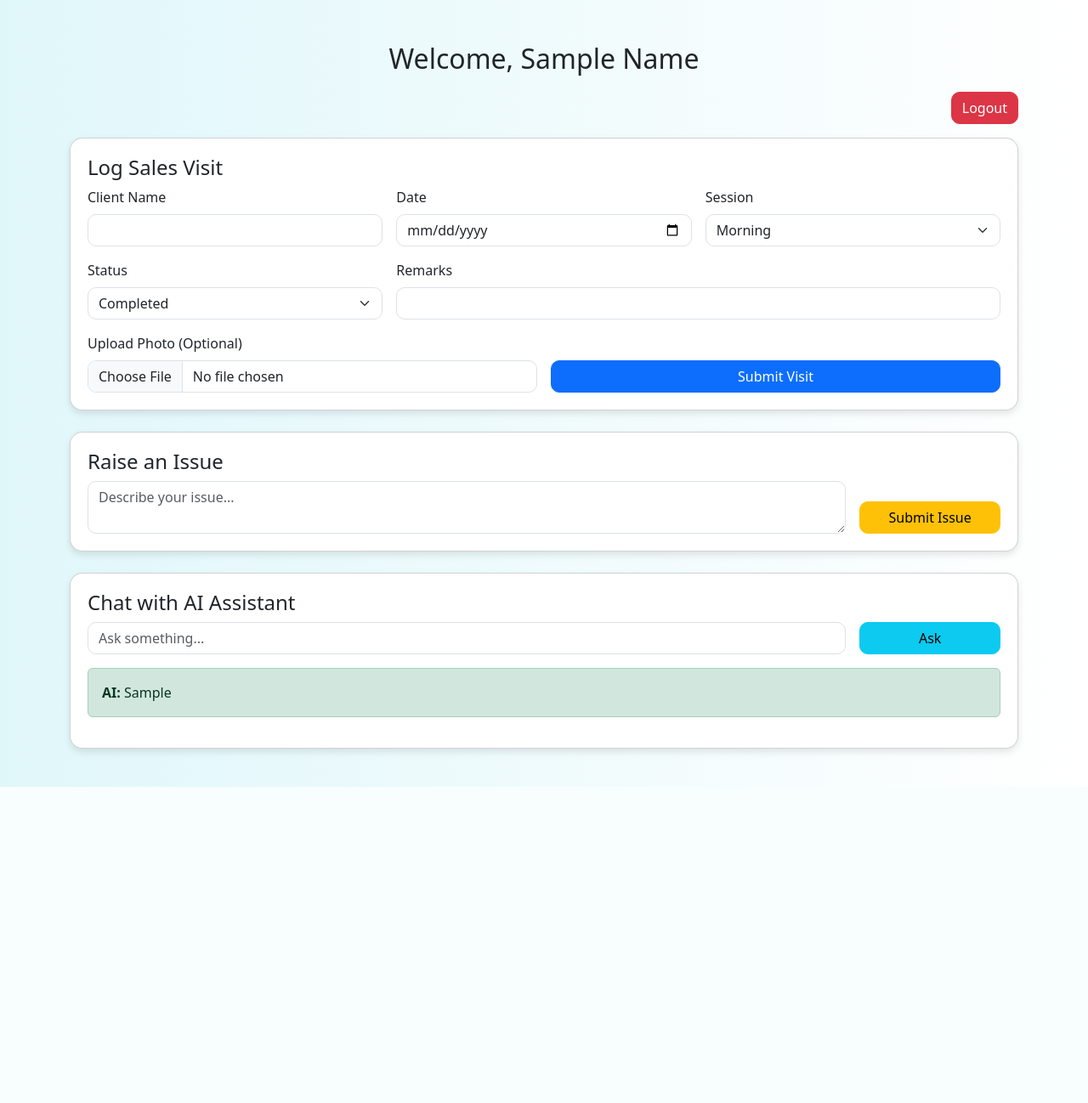
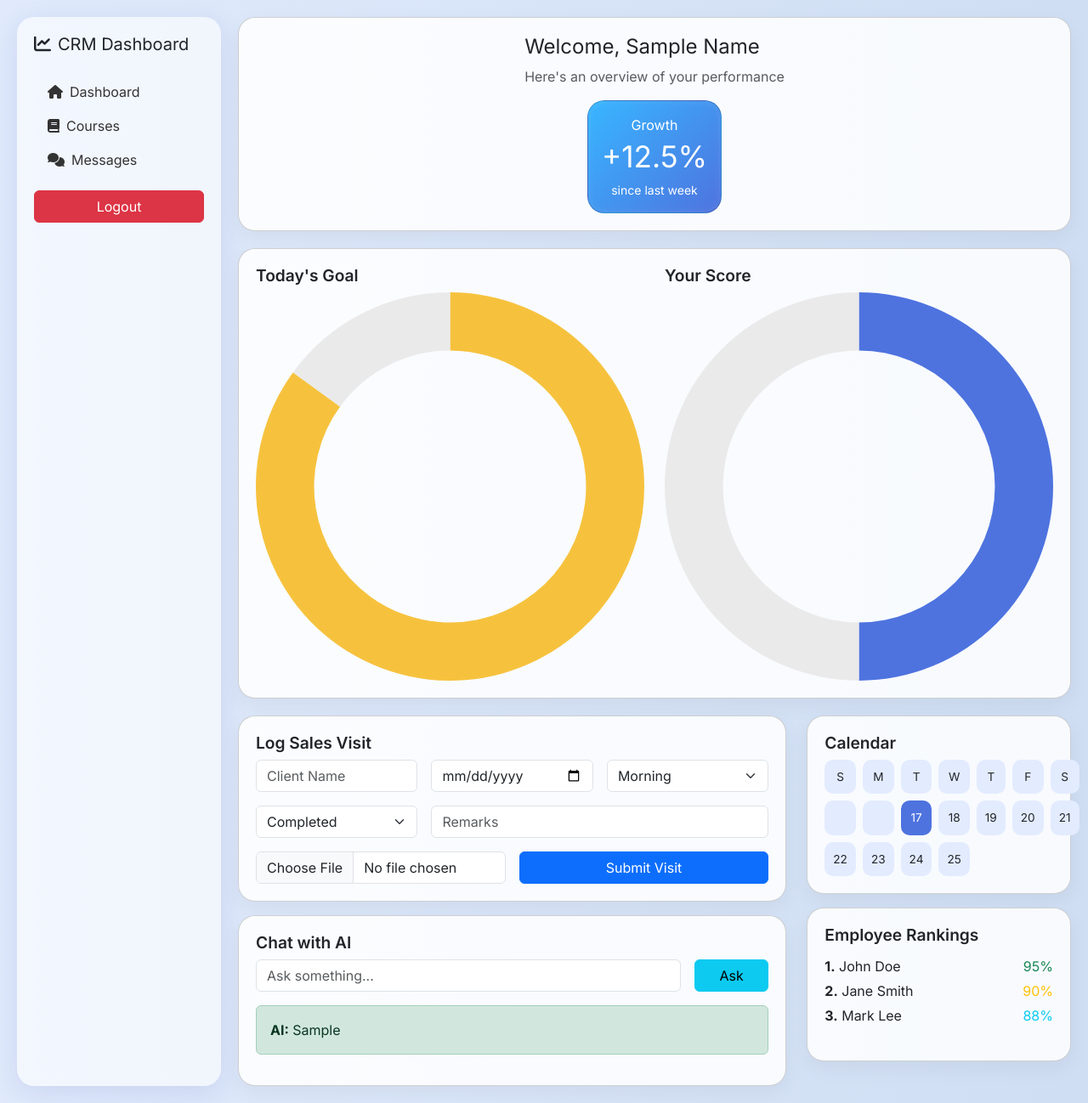
Before and after one commit to avhishekz/sales-visit-system, a Flask app: template templates/employee_dashboard.html in a window 1280 px wide. Shown: the whole page at 85% size. Before the commit the page ends 926 px from the top, so only its background shows below. Run offline with Flask 3, Linux system fonts and the light colour scheme; the template is opened without the code that fills it: most values are stand-ins (such as "Sample title", 1, 10 or a date in 2020); parts of the project's set-up code (start-up, migrations or seed data) failed here and were passed over.

Commit message:
Updated employee dashboard UI and added features

```diff
--- a/templates/employee_dashboard.html
+++ b/templates/employee_dashboard.html
@@ -3,62 +3,155 @@
 <head>
   <meta charset="UTF-8">
   <title>Employee Dashboard</title>
+  <link href="https://fonts.googleapis.com/css2?family=Inter:wght@400;600;700&display=swap" rel="stylesheet">
   <link rel="stylesheet" href="https://cdn.jsdelivr.net/npm/bootstrap@5.3.3/dist/css/bootstrap.min.css">
+  <script src="https://cdn.jsdelivr.net/npm/chart.js"></script>
+  <link rel="stylesheet" href="https://cdnjs.cloudflare.com/ajax/libs/font-awesome/6.0.0/css/all.min.css">
   <style>
     body {
-            background: linear-gradient(to right, #e0f7fa, #ffffff);
+      background: linear-gradient(to right, #e0eafc, #cfdef3);
+      font-family: 'Inter', sans-serif;
+      margin: 0;
       padding: 20px;
     }
-        .container {
-            margin-top: 30px;
+    .dashboard-wrapper {
+      display: flex;
+      gap: 20px;
     }
-        h2 {
-            margin-bottom: 20px;
+    .sidebar {
+      width: 240px;
+      background: rgba(255, 255, 255, 0.6);
+      border-radius: 20px;
+      padding: 20px;
+      box-shadow: 0 8px 32px rgba(31, 38, 135, 0.1);
+      backdrop-filter: blur(6px);
+    }
+    .main-content {
+      flex: 1;
+      display: flex;
+      flex-direction: column;
+      gap: 20px;
     }
     .card {
-            border-radius: 15px;
-            box-shadow: 0 4px 8px rgba(0,0,0,0.1);
+      background: rgba(255, 255, 255, 0.85);
+      border-radius: 20px;
+      box-shadow: 0 8px 24px rgba(0, 0, 0, 0.05);
       padding: 20px;
-            margin-bottom: 25px;
+      transition: all 0.3s ease;
     }
-        .form-control, .form-select {
+    .card:hover {
+      transform: scale(1.01);
+    }
+    .top-bar {
+      display: flex;
+      justify-content: space-between;
+      align-items: center;
+    }
+    .card-title {
+      font-size: 1.2rem;
+      font-weight: 600;
+    }
+    canvas {
+      max-width: 100%;
+      height: 180px;
+    }
+    .calendar {
+      display: grid;
+      grid-template-columns: repeat(7, 1fr);
+      gap: 8px;
+      font-size: 0.85rem;
+      text-align: center;
+    }
+    .calendar div {
+      padding: 10px;
       border-radius: 10px;
+      background: #e3ebff;
     }
-        .btn {
-            border-radius: 10px;
+    .calendar .today {
+      background: #4e73df;
+      color: white;
+    }
+    .rankings li {
+      margin: 5px 0;
+      display: flex;
+      justify-content: space-between;
+    }
+    .growth-card {
+      background: linear-gradient(135deg, #38b6ff, #4e73df);
+      color: white;
+      text-align: center;
+      border-radius: 20px;
+      box-shadow: inset 0 0 10px rgba(255,255,255,0.1);
+    }
+    .growth-card h2 {
+      font-size: 2.2rem;
+    }
+    .nav-link {
+      color: #333;
+      font-weight: 500;
+    }
+    .nav-link:hover {
+      color: #4e73df;
     }
   </style>
 </head>
 <body>
-    <div class="container">
-        <h2 class="text-center">Welcome, {{ name.title() }}</h2>
-
-        <div class="text-end mb-3">
-            <a href="{{ url_for('logout') }}" class="btn btn-danger">Logout</a>
+  <div class="dashboard-wrapper">
+    <div class="sidebar">
+      <h5 class="mb-4"><i class="fas fa-chart-line me-2"></i>CRM Dashboard</h5>
+      <ul class="nav flex-column">
+        <li class="nav-item"><a class="nav-link" href="#"><i class="fas fa-home me-2"></i>Dashboard</a></li>
+        <li class="nav-item"><a class="nav-link" href="#"><i class="fas fa-book me-2"></i>Courses</a></li>
+        <li class="nav-item"><a class="nav-link" href="#"><i class="fas fa-comments me-2"></i>Messages</a></li>
+        <li class="nav-item mt-3"><a href="{{ url_for('logout') }}" class="btn btn-danger w-100">Logout</a></li>
+      </ul>
     </div>
 
-        <!-- Visit Log Form -->
+    <div class="main-content">
+      <div class="card top-bar">
+        <div>
+          <h4>Welcome, {{ name.title() }}</h4>
+          <p class="text-muted">Here's an overview of your performance</p>
+        </div>
+        <div class="card growth-card p-3">
+          <p class="mb-1">Growth</p>
+          <h2>+12.5%</h2>
+          <small>since last week</small>
+        </div>
+      </div>
+
       <div class="card">
-            <h4>Log Sales Visit</h4>
+        <div class="row">
+          <div class="col-md-6">
+            <h6 class="card-title">Today's Goal</h6>
+            <canvas id="goalChart"></canvas>
+          </div>
+          <div class="col-md-6">
+            <h6 class="card-title">Your Score</h6>
+            <canvas id="scoreChart"></canvas>
+          </div>
+        </div>
+      </div>
+
+      <div class="row">
+        <div class="col-md-8">
+          <div class="card">
+            <h6 class="card-title">Log Sales Visit</h6>
             <form method="POST" action="{{ url_for('log_visit_form') }}" enctype="multipart/form-data">
               <div class="row g-3">
                 <div class="col-md-4">
-                        <label class="form-label">Client Name</label>
-                        <input type="text" name="client" class="form-control" required>
+                  <input type="text" name="client" class="form-control" placeholder="Client Name" required>
                 </div>
                 <div class="col-md-4">
-                        <label class="form-label">Date</label>
                   <input type="date" name="date" class="form-control" required>
                 </div>
                 <div class="col-md-4">
-                        <label class="form-label">Session</label>
                   <select name="session" class="form-select" required>
                     <option value="Morning">Morning</option>
                     <option value="Evening">Evening</option>
                   </select>
                 </div>
                 <div class="col-md-4">
-                        <label class="form-label">Status</label>
                   <select name="status" class="form-select" required>
                     <option value="Completed">Completed</option>
                     <option value="Pending">Pending</option>
@@ -66,11 +159,9 @@
                   </select>
                 </div>
                 <div class="col-md-8">
-                        <label class="form-label">Remarks</label>
-                        <input type="text" name="remarks" class="form-control">
+                  <input type="text" name="remarks" class="form-control" placeholder="Remarks">
                 </div>
                 <div class="col-md-6">
-                        <label class="form-label">Upload Photo (Optional)</label>
                   <input type="file" name="photo" class="form-control">
                 </div>
                 <div class="col-md-6 d-flex align-items-end">
@@ -80,30 +171,14 @@
             </form>
           </div>
 
-        <!-- Issue Submission Form -->
-        <div class="card">
-            <h4>Raise an Issue</h4>
-            <form method="POST" action="{{ url_for('submit_issue') }}">
-                <div class="row g-3">
-                    <div class="col-md-10">
-                        <textarea name="issue_description" class="form-control" rows="2" placeholder="Describe your issue..." required></textarea>
-                    </div>
-                    <div class="col-md-2 d-flex align-items-end">
-                        <button type="submit" class="btn btn-warning w-100">Submit Issue</button>
-                    </div>
-                </div>
-            </form>
-        </div>
-
-        <!-- AI Assistant Chat -->
-        <div class="card">
-            <h4>Chat with AI Assistant</h4>
+          <div class="card mt-3">
+            <h6 class="card-title">Chat with AI</h6>
             <form method="POST" action="{{ url_for('start_chat') }}">
               <div class="row g-3">
                 <div class="col-md-10">
                   <input type="text" name="chat_query" class="form-control" placeholder="Ask something..." required>
                 </div>
-                    <div class="col-md-2 d-flex align-items-end">
+                <div class="col-md-2">
                   <button type="submit" class="btn btn-info w-100">Ask</button>
                 </div>
               </div>
@@ -115,5 +190,57 @@
             {% endif %}
           </div>
         </div>
+
+        <div class="col-md-4">
+          <div class="card">
+            <h6 class="card-title">Calendar</h6>
+            <div class="calendar">
+              <div>S</div><div>M</div><div>T</div><div>W</div><div>T</div><div>F</div><div>S</div>
+              <div></div><div></div><div class="today">17</div>
+              <div>18</div><div>19</div><div>20</div><div>21</div>
+              <div>22</div><div>23</div><div>24</div><div>25</div>
+            </div>
+          </div>
+
+          <div class="card mt-3">
+            <h6 class="card-title">Employee Rankings</h6>
+            <ul class="list-unstyled rankings">
+              <li><span><strong>1.</strong> John Doe</span> <span class="text-success">95%</span></li>
+              <li><span><strong>2.</strong> Jane Smith</span> <span class="text-warning">90%</span></li>
+              <li><span><strong>3.</strong> Mark Lee</span> <span class="text-info">88%</span></li>
+            </ul>
+          </div>
+        </div>
+      </div>
+    </div>
+  </div>
+
+  <script>
+    new Chart(document.getElementById('goalChart'), {
+      type: 'doughnut',
+      data: {
+        labels: ['Completed', 'Remaining'],
+        datasets: [{
+          data: [85, 15],
+          backgroundColor: ['#f6c23e', '#eaeaea'],
+          borderWidth: 0
+        }]
+      },
+      options: { cutout: '70%', plugins: { legend: { display: false } } }
+    });
+
+    new Chart(document.getElementById('scoreChart'), {
+      type: 'doughnut',
+      data: {
+        labels: ['Score', 'Remaining'],
+        datasets: [{
+          data: [50, 50],
+          backgroundColor: ['#4e73df', '#eaeaea'],
+          borderWidth: 0
+        }]
+      },
+      options: { cutout: '70%', plugins: { legend: { display: false } } }
+    });
+  </script>
 </body>
 </html>
```
Lines whose indentation alone changed are shown as unchanged.
